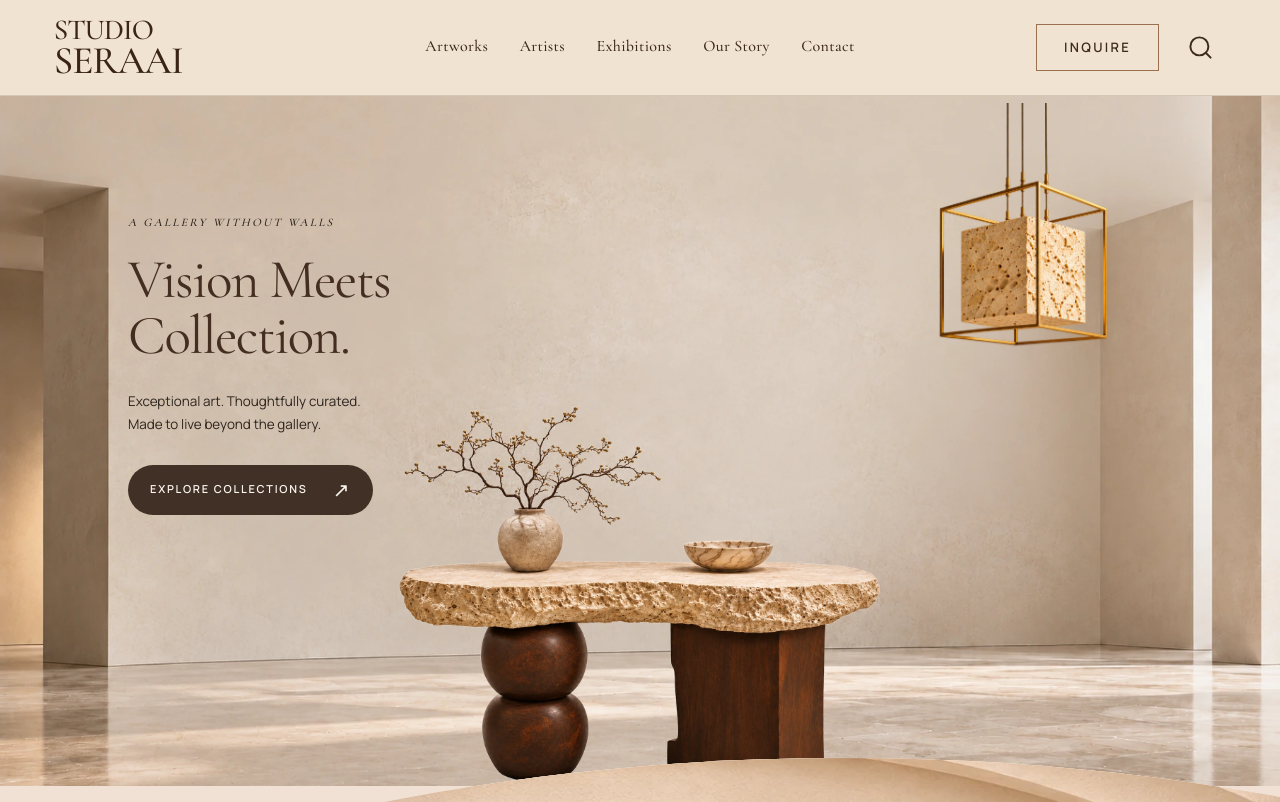
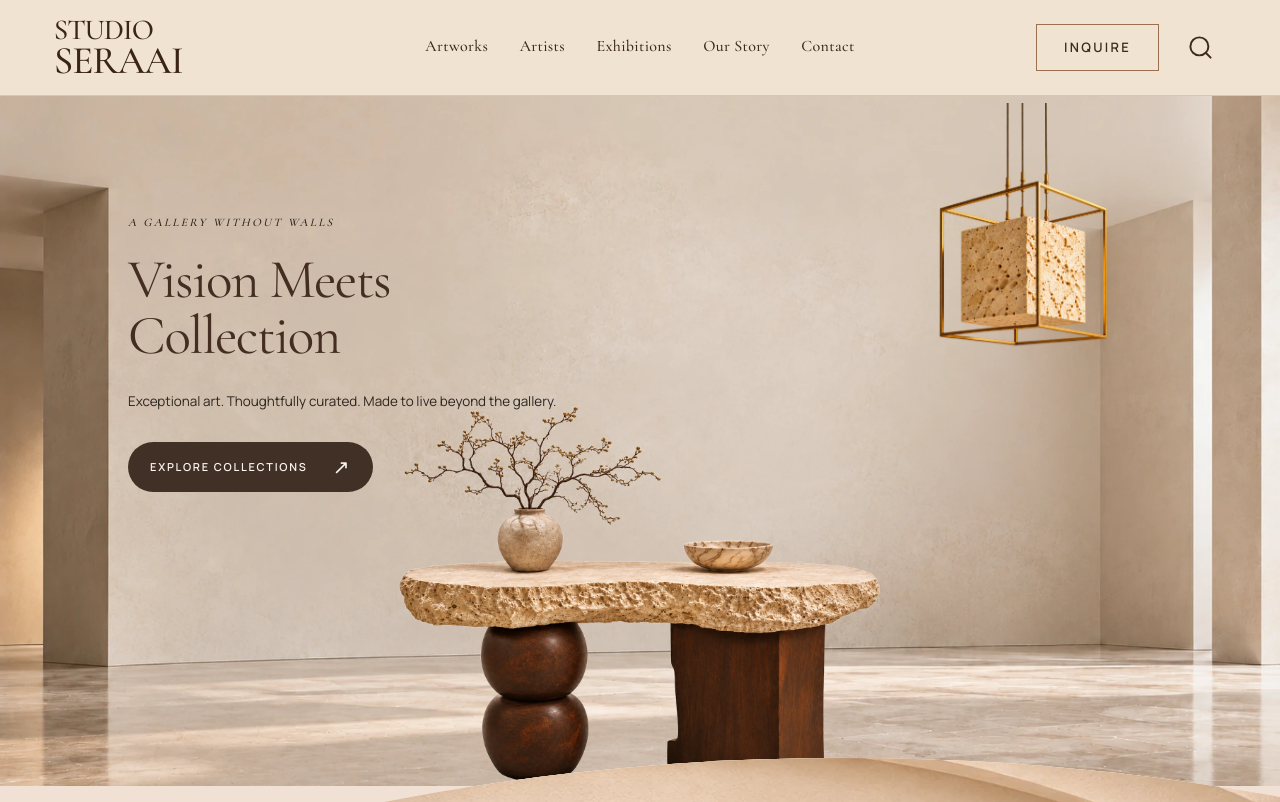
Before and after one commit to studioseraai/studioseraai, a Next.js app: page / in a window 1280 px wide. Shown: the top 802 px of the page. Built offline with nearby package versions, Linux system fonts and the light colour scheme.

Commit message:
Allow V3 hero text from optional WordPress editor

```diff
--- a/app/gallery-components/StudioSeraaiAnimatedHero.tsx
+++ b/app/gallery-components/StudioSeraaiAnimatedHero.tsx
@@ -1,7 +1,13 @@
 import styles from './StudioSeraaiAnimatedHero.module.css';
+import type {WordPressHero} from '../../lib/gallery/wordpress';
 
 /** Hero V2: asset-driven entrance with CSS-only animation, preserving existing shell/navigation. */
-export default function StudioSeraaiAnimatedHero() {
+export default function StudioSeraaiAnimatedHero({copy}:{copy?:WordPressHero|null}) {
+  const title=copy?.title||'Vision Meets Collection';
+  const words=title.trim().split(/\s+/);
+  const emphasized=words.length>1?words.pop()!:'Collection';
+  const leading=words.length?words.join(' '):'Vision Meets';
+  const description=copy?.description||'Exceptional art. Thoughtfully curated. Made to live beyond the gallery.';
   return (
     <section className={styles.hero} aria-label="Studio Seraai — A Gallery Without Walls">
       <img className={styles.room} src="/gallery/hero/room.webp" width={1671} height={941} alt="" fetchPriority="high" />
@@ -19,8 +25,8 @@ export default function StudioSeraaiAnimatedHero() {
 
       <div className={styles.copy}>
         <p className={styles.eyebrow}>A GALLERY WITHOUT WALLS</p>
-        <h1 className={styles.title}>Vision Meets<br /><em>Collection.</em></h1>
-        <p className={styles.description}>Exceptional art. Thoughtfully curated.<br />Made to live beyond the gallery.</p>
+        <h1 className={styles.title}>{leading}<br /><em>{emphasized}</em></h1>
+        <p className={styles.description}>{description}</p>
         <a className={styles.cta} href="#collections">EXPLORE COLLECTIONS <span aria-hidden="true">↗</span></a>
       </div>
     </section>
```
